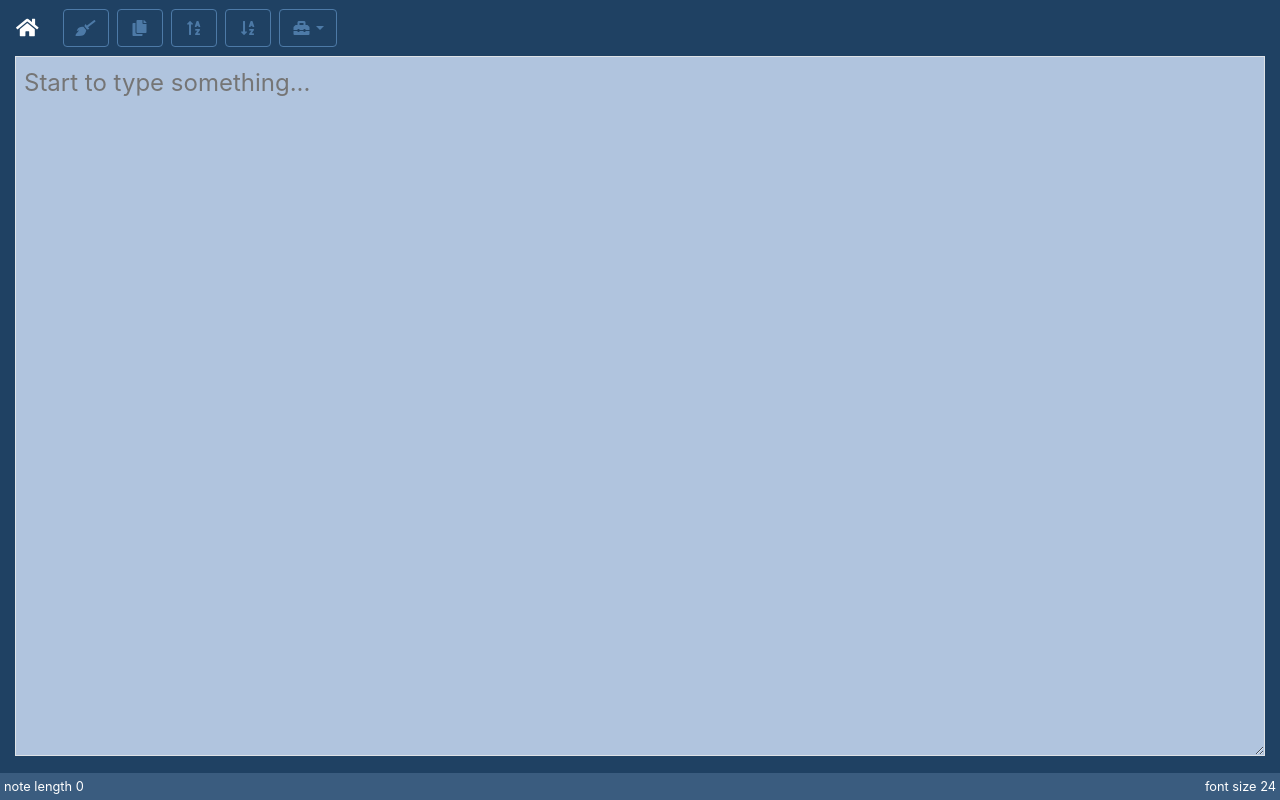
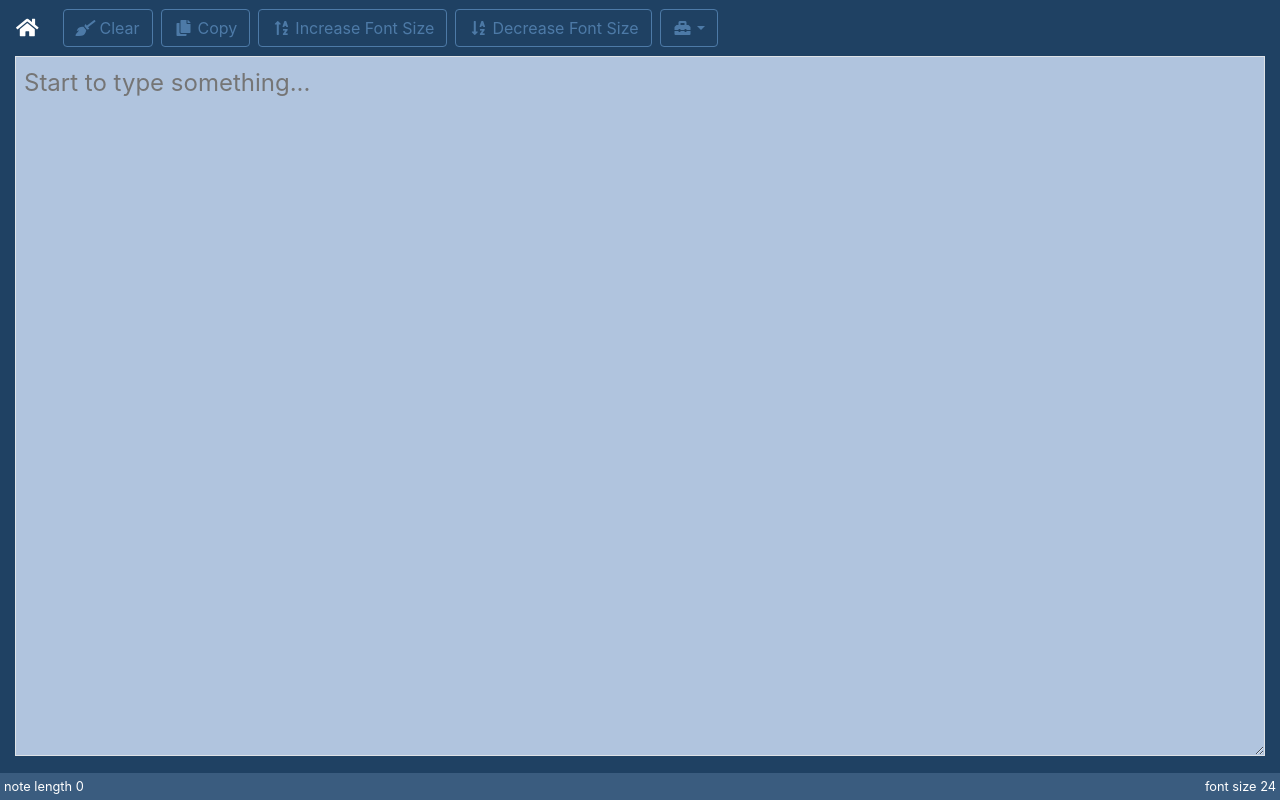
Before and after one commit to openXapps/web-apps-notes, a React (Create React App) app: page / in a window 1280 px wide. Built offline with nearby package versions, Linux system fonts and the light colour scheme.

Commit message:
Add nav labels

```diff
--- a/src/components/Header.js
+++ b/src/components/Header.js
@@ -33,7 +33,9 @@ const Header = () => {
               type="button"
               disabled={isEmpty}
               onClick={() => { onNoteChange('') }}
-            ><i className="fas fa-broom gd-nav-btn-icon"></i></button>
+            ><i className="fas fa-broom gd-nav-btn-icon"></i><span
+              className="pl-1 d-md-inline d-sm-none"
+            >Clear</span></button>
           </li>
           <li className="nav-item ml-0 mt-2 ml-sm-2 mt-sm-0">
             <button
@@ -41,7 +43,9 @@ const Header = () => {
               type="button"
               disabled={isEmpty}
               onClick={onCopy}
-            ><i className="fas fa-copy gd-nav-btn-icon"></i></button>
+            ><i className="fas fa-copy gd-nav-btn-icon"></i><span
+              className="pl-1 d-md-inline d-sm-none"
+            >Copy</span></button>
           </li>
           <li className="nav-item ml-0 mt-2 ml-sm-2 mt-sm-0">
             <button
@@ -49,7 +53,9 @@ const Header = () => {
               type="button"
               disabled={isEmpty}
               onClick={() => { onSizeChange('INCREASE') }}
-            ><i className="fas fa-sort-alpha-up gd-nav-btn-icon"></i></button>
+            ><i className="fas fa-sort-alpha-up gd-nav-btn-icon"></i><span
+              className="pl-1 d-md-inline d-sm-none"
+            >Increase Font Size</span></button>
           </li>
           <li className="nav-item ml-0 mt-2 ml-sm-2 mt-sm-0">
             <button
@@ -57,7 +63,9 @@ const Header = () => {
               type="button"
               disabled={isEmpty}
               onClick={() => { onSizeChange('DECREASE') }}
-            ><i className="fas fa-sort-alpha-down gd-nav-btn-icon"></i></button>
+            ><i className="fas fa-sort-alpha-down gd-nav-btn-icon"></i><span
+              className="pl-1 d-md-inline d-sm-none"
+            >Decrease Font Size</span></button>
           </li>
           <li className="nav-item dropdown ml-0 mt-2 ml-sm-2 mt-sm-0">
             <button
```
